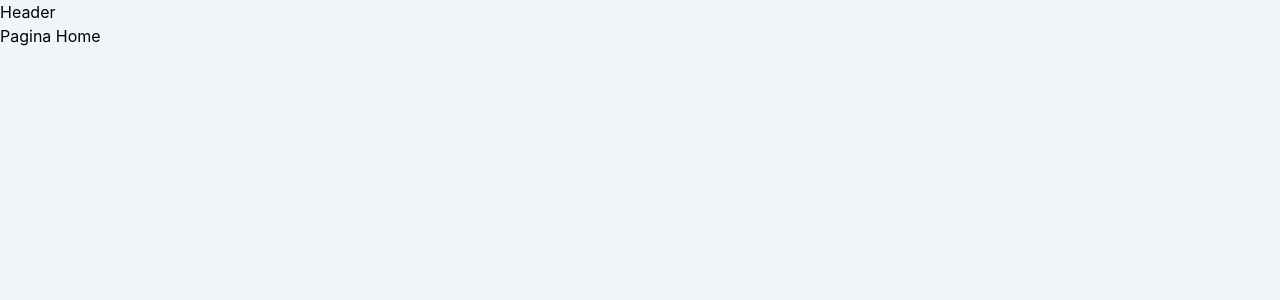
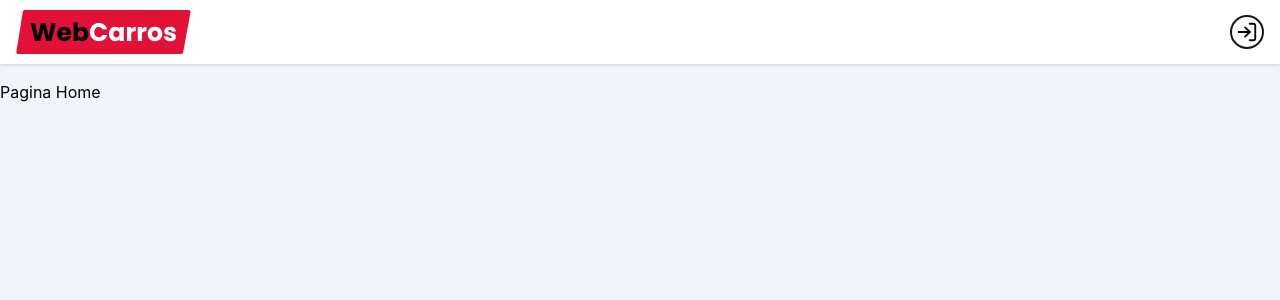
Before and after one commit to gabrielcavalcantedossantos1/venda-de-carros, a React (Vite) app: page / in a window 1280 px wide. Shown: the top 300 px of the page. Built offline with nearby package versions, Linux system fonts and the light colour scheme.

Commit message:
Componente Header finalizado

```diff
--- a/index.html
+++ b/index.html
@@ -1,5 +1,5 @@
 <!doctype html>
-<html lang="en">
+<html lang="pt-br">
   <head>
     <meta charset="UTF-8" />
     <link rel="icon" type="image/svg+xml" href="/vite.svg" />
--- a/package.json
+++ b/package.json
@@ -13,6 +13,7 @@
     "@tailwindcss/vite": "^4.2.1",
     "react": "^19.2.0",
     "react-dom": "^19.2.0",
+    "react-icons": "^5.5.0",
     "react-router-dom": "^7.13.1",
     "tailwindcss": "^4.2.1"
   },
--- a/src/components/header/index.tsx
+++ b/src/components/header/index.tsx
@@ -1,7 +1,44 @@
+//imagem
+import logoImg from "../../assets/logo.svg";
+
+//link
+import { Link } from "react-router-dom";
+
+//icones
+import { FiUser, FiLogIn } from "react-icons/fi";
+
 export function Header() {
-    return (
-        <div>
-            <h1>Header</h1>
-        </div>
-    );
+  const signed = false;
+  const loadingAuth = false;
+
+  return (
+    <div className="w-full flex items-center justify-center h-16 bg-white drop-shadow mb-4">
+      <header className="flex w-full items-center justify-between max-w-7xl px-4 mx-auto">
+        <Link to="/">
+          <img
+            src={logoImg}
+            alt="Logo do site"
+            title="Logo do site"
+            aria-label="Logo do site"
+          />
+        </Link>
+
+        {!loadingAuth && signed && (
+          <Link to="/dashboard">
+            <div className="border-2 rounded-full p-1 border-gray-900">
+              <FiUser size={22} color="#000" />
+            </div>
+          </Link>
+        )}
+
+        {!loadingAuth && !signed && (
+          <Link to="/login">
+            <div className="border-2 rounded-full p-1 border-gray-900">
+              <FiLogIn size={22} color="#000" />
+            </div>
+          </Link>
+        )}
+      </header>
+    </div>
+  );
 }
```
Also changed, not shown: src/main.tsx (+7 -7 lines), 1 other file (tests, documents, lock files or other folders).
